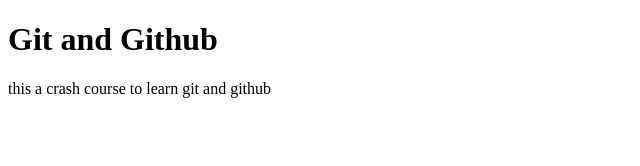
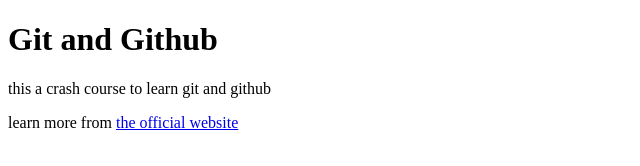
Before and after one commit to itsharrydunnie/myapp2, a plain HTML site: page index.html in a window 1280 px wide. Shown: the whole page, without its empty margins (0-640 px from the left). Drawn offline with Linux system fonts and the light colour scheme.

Commit message:
added new changes

```diff
--- a/index.html
+++ b/index.html
@@ -9,6 +9,7 @@
   <main>
     <h1>Git and Github</h1>
     <p>this a crash course to learn git and github </p>
+    <p>learn more from <a href="github.com">the official website</a></p>
   </main>
 </body>
 </html>
```
